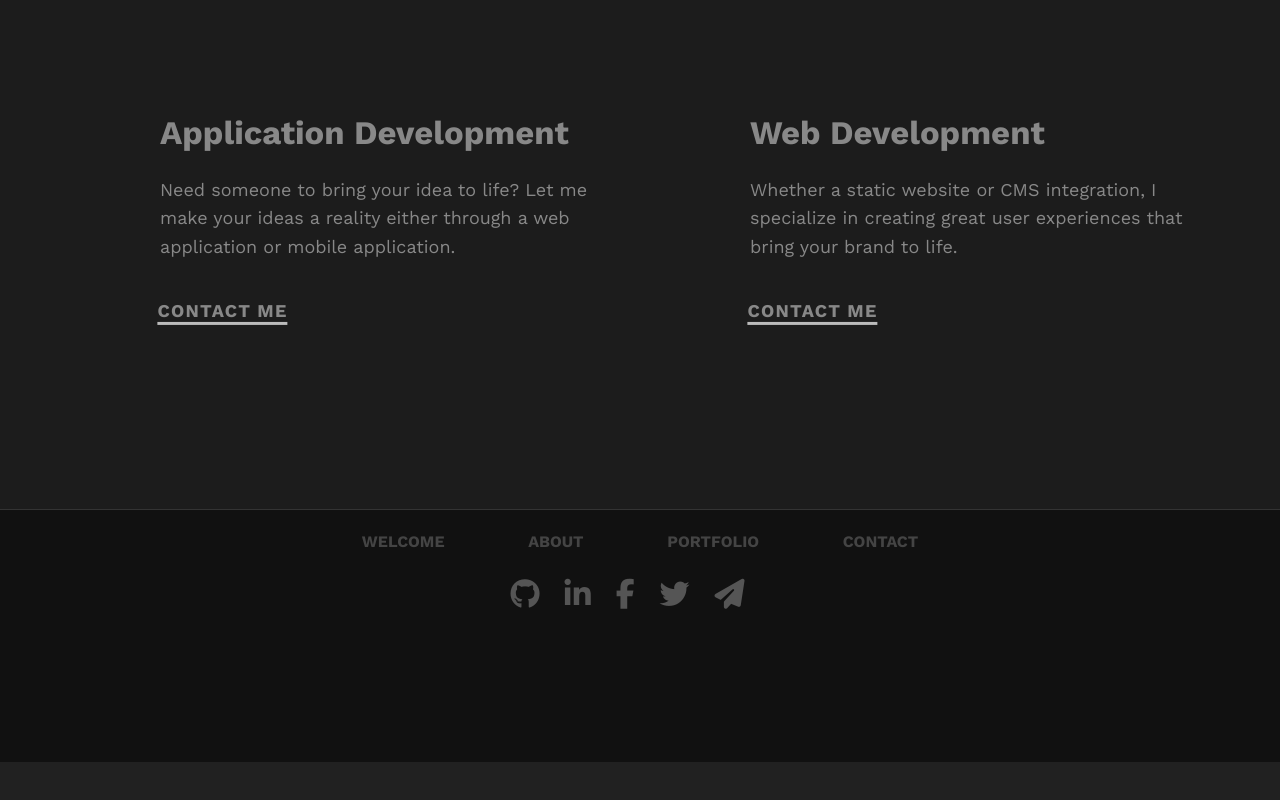
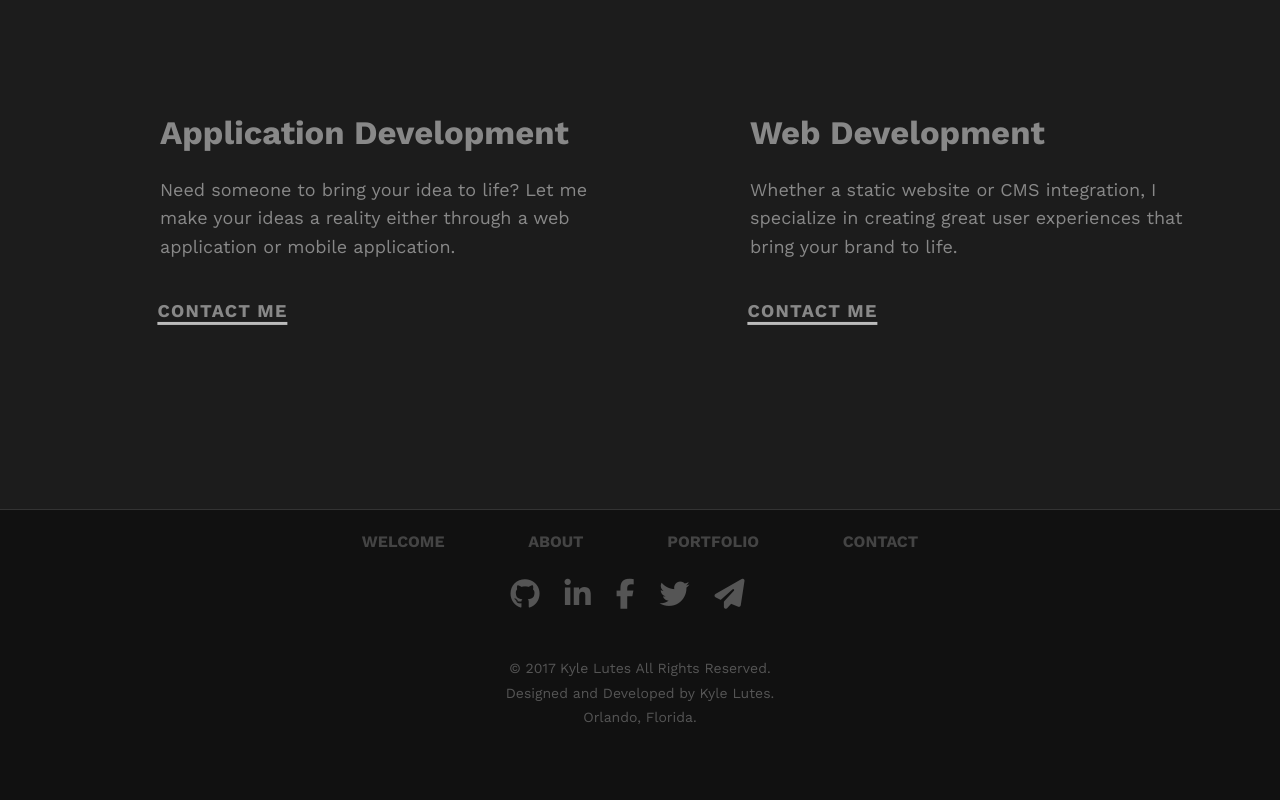
Before and after one commit to justlutes/portfolio-2.0, a React (Create React App) app: page / in a window 1280 px wide. Shown: the part 3489-4289 px from the top of the page. Before the commit the page ends 4251 px from the top, so only its background shows below. Built offline with nearby package versions, Linux system fonts and the light colour scheme.

Commit message:
footer content update

```diff
--- a/src/organisms/Footer.js
+++ b/src/organisms/Footer.js
@@ -4,6 +4,18 @@ import FooterLink from "../atoms/FooterLink";
 import SocialIcon from "../molecules/SocialIcon";
 
 class Footer extends React.Component {
+  constructor(props) {
+    super(props);
+
+    this.state = {
+      date: 2017
+    };
+  }
+  componentDidMount() {
+    const current = new Date();
+    this.setState({ date: current.getFullYear() });
+  }
+
   render() {
     return (
       <Wrapper>
@@ -40,10 +52,31 @@ class Footer extends React.Component {
             aria="Email Me"
           />
         </IconWrapper>
+        <FooterTextContainer>
+          <FooterText>
+            &copy; {this.state.date} Kyle Lutes All Rights Reserved.
+          </FooterText>
+          <FooterText>Designed and Developed by Kyle Lutes.</FooterText>
+          <FooterText>Orlando, Florida.</FooterText>
+        </FooterTextContainer>
       </Wrapper>
     );
   }
 }
+
+const FooterText = styled.p`margin: 0;`;
+
+const FooterTextContainer = styled.div`
+  font-size: 1.2rem;
+  margin-top: 3rem;
+  color: #555;
+  line-height: 1.6;
+  text-align: center;
+  @media all and (min-width: 50em) {
+    font-size: 1.4rem;
+    margin-top: 4rem;
+  }
+`;
 
 const IconWrapper = styled.div`
   display: flex;
@@ -62,7 +95,7 @@ const Wrapper = styled.div`
   background-color: #111;
   border-top: 0.1rem solid #333;
   padding-top: calc(6rem + (10 - 6) * (100vw - 32rem) / (76.8 -32));
-  padding-bottom: calc(6rem + (10 - 6) * (100vw - 32rem)/ (76.8 - 32));
+  padding-bottom: calc(4rem + (10 - 6) * (100vw - 32rem)/ (76.8 - 32));
 `;
 
 const List = styled.ul`
```
